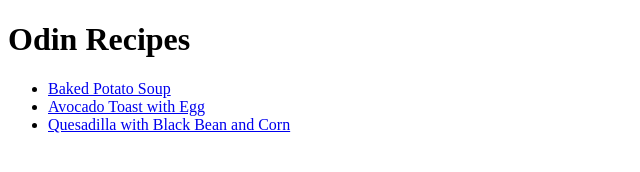
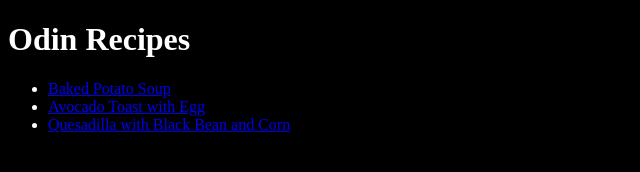
Before and after one commit to twinhitz/odin-recipes, a plain HTML site: page index.html in a window 1280 px wide. Shown: the whole page, without its empty margins (0-640 px from the left). Drawn offline with Linux system fonts and the light colour scheme.

Commit message:
add css style directory and sheet. add css rel to index

```diff
--- /dev/null
+++ b/css/style.css
@@ -0,0 +1,6 @@
+
+
+body {
+    background-color: #000000;
+    color: #ffffff;
+}
--- a/index.html
+++ b/index.html
@@ -4,10 +4,11 @@
         <title>
             Odin Recipes
         </title>
+        <link rel="stylesheet" href="./css/style.css">
     </head>
 
-    <body>
-        <h1>Odin Recipes</h1>
+    <div class="body"><body>
+      <h1>Odin Recipes</h1>
         <ul>
             <li><a href="./recipes/baked-potato-soup.html">Baked Potato Soup</a></li>
             <li><a href="./recipes/avocado-toast.html"> Avocado Toast with Egg</a>  </li>
@@ -19,5 +20,5 @@
 
         </ul>
 
-    </body>
+    </body></div>
 </html>
```
